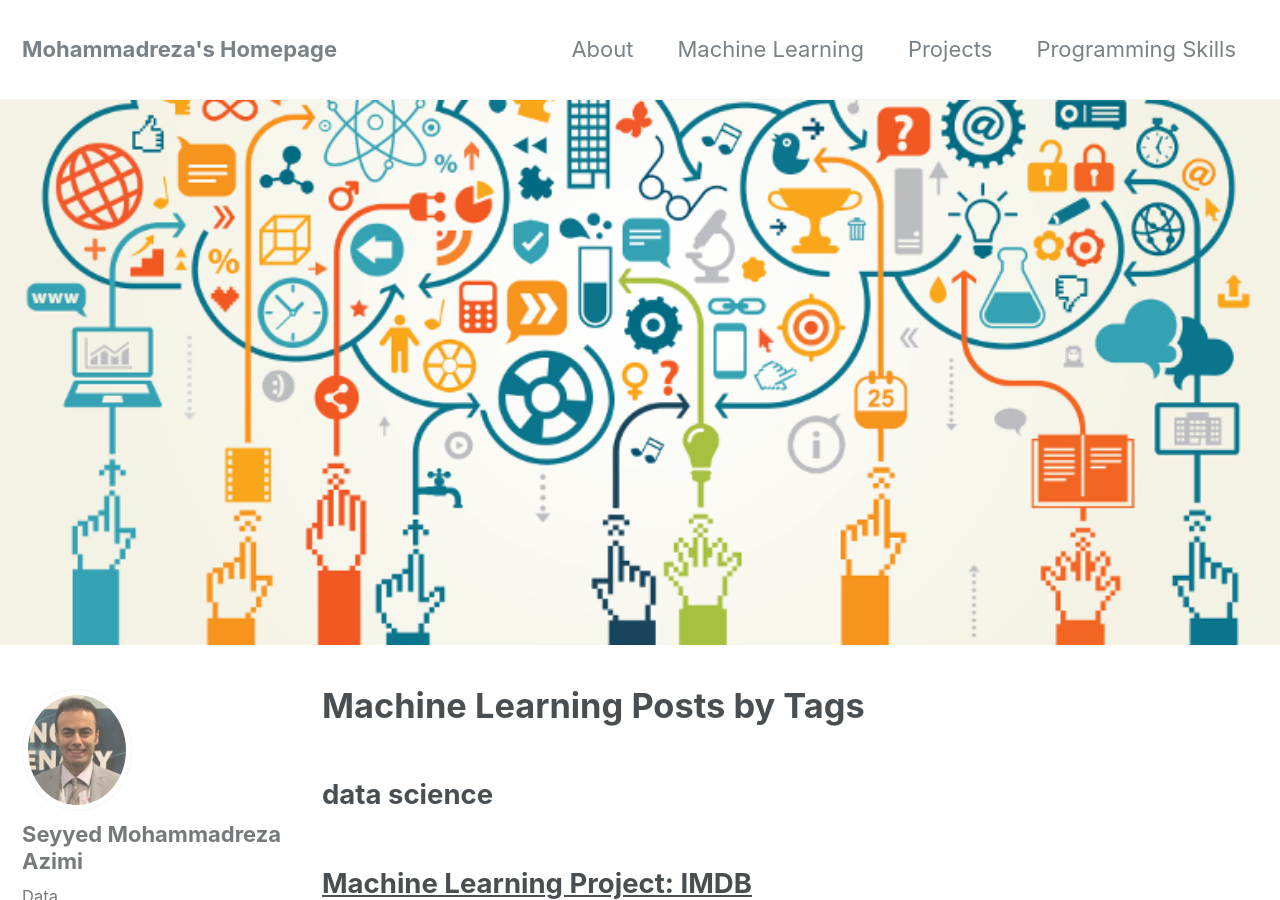
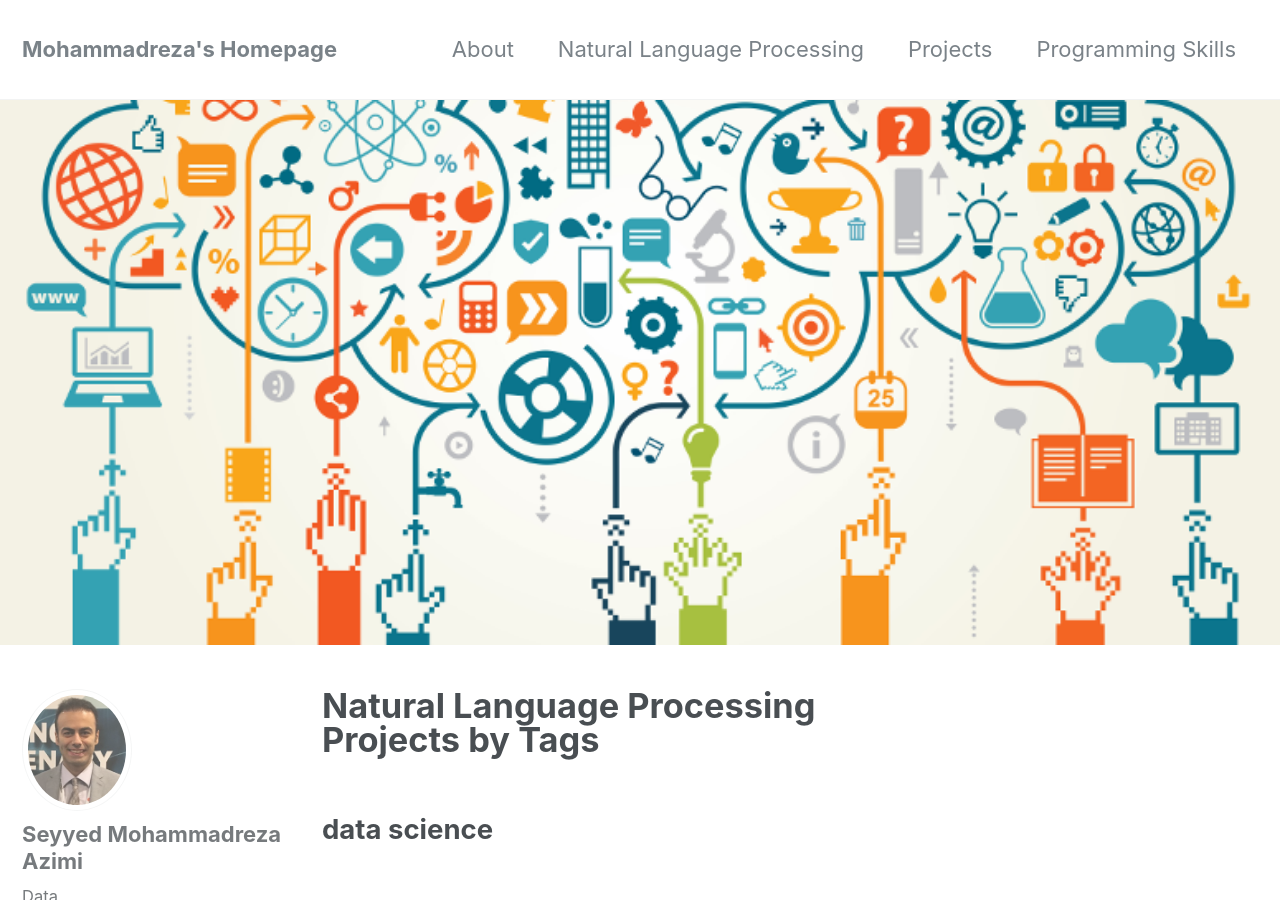
Before and after one commit to MohammadrezaAzimi/MohammadrezaAzimi.github.io, a Jekyll site: the page built from _pages/machinelearning.md, in a window 1280 px wide and 900 px high. Built offline with Jekyll 4.4.1, drawn with Linux system fonts in a browser that asks for light colours; nearby versions of some CDN libraries.

Commit message:
new github

```diff
--- a/_data/navigation.yml
+++ b/_data/navigation.yml
@@ -2,8 +2,8 @@
 main:
   - title: "About"
     url: /about/
-  - title: "Machine Learning"
-    url: /machine-learning/
+  - title: "Natural Language Processing"
+    url: /nlp/
   - title: "Projects"
     url: /sample-project/
   - title: "Programming Skills"
--- a/_pages/machinelearning.md
+++ b/_pages/machinelearning.md
@@ -1,7 +1,7 @@
 ---
 layout: archive
-permalink: /machine-learning/
-title: "Machine Learning Posts by Tags"
+permalink: /nlp/
+title: "Natural Language Processing Projects by Tags"
 author_profile: true
 header:
   image: "/images/datascience.png"
```
